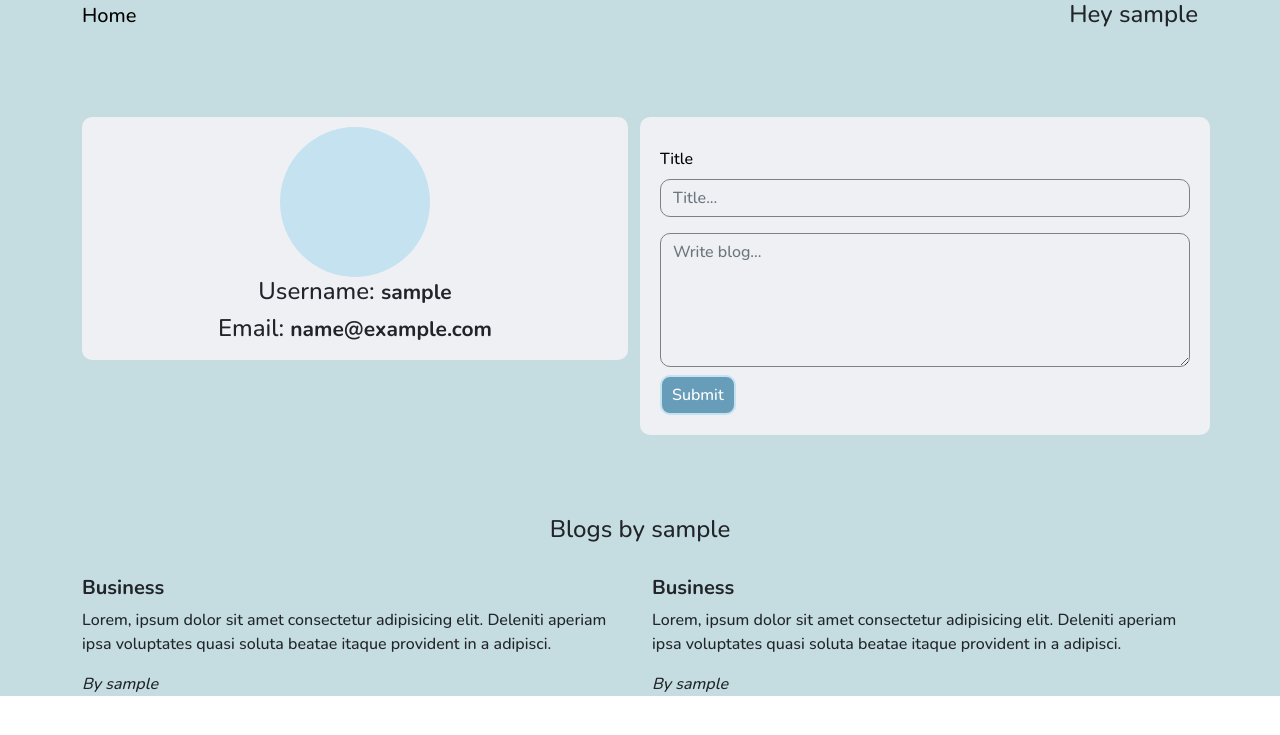
After one commit to Marcos8060/Blog, a Flask app: page /profile in a window 1280 px wide. The commit adds this page. Shown: the top 735 px of the page. Run offline with Flask 2, Linux system fonts and the light colour scheme; the visitor is signed in with stand-in values (Sample User, id 1); data comes from the database, SQL or seed files in the repository; data that the repository does not hold is empty.

Commit message:
created a user profile and styled it

```diff
--- a/app/models.py
+++ b/app/models.py
@@ -42,7 +42,7 @@ class Blog(db.Model):
     __tablename__ = 'blogs'
     id = db.Column(db.Integer,primary_key=True)
     title = db.Column(db.String(200))
-    blogs = db.Column(db.String(1500))
+    blogs = db.Column(db.String(5000))
     user_id = db.Column(db.Integer,db.ForeignKey('users.id'))
 
 
--- a/app/routes.py
+++ b/app/routes.py
@@ -24,7 +24,16 @@ mail = Mail(app)
 
 @app.route('/',methods=['GET','POST'])
 def index():
-    return render_template('index.html')
+    blog = Blog
+    if request.method == 'POST':
+        title = request.form['title']
+        blog = request.form['blog']
+        print(title,blog)
+        new_blog = Blog(title,blog,user_id=current_user.id)
+        db.session.add(new_blog)
+        db.session.commit()
+    blogs = Blog.query.all()
+    return render_template('index.html',blogs=blogs)
 
 @app.route('/signUp',methods=['GET','POST'])
 def register():
@@ -37,7 +46,7 @@ def register():
         db.session.add(user)
         db.session.commit()
         flash(f'Welcome to BlogHub to proceed, kindly login',category='success')
-        return redirect('blogs')
+        return redirect('profile')
     if form.errors != {}:
         for error_message in form.errors.values():
             flash(f'There was an error with creating a user: {error_message}',category='danger')
@@ -56,9 +65,9 @@ def login():
             flash('Username and password do not match! Please try again',category='danger')
     return render_template('login.html',form=form)
 
-@app.route('/blogs',methods=['GET','POST'])
+@app.route('/profile',methods=['GET','POST'])
 @login_required
-def blogs():
+def profile():
     blog = Blog
     if request.method == 'POST':
         title = request.form['title']
@@ -68,4 +77,4 @@ def blogs():
         db.session.add(new_blog)
         db.session.commit()
     blogs = Blog.query.all()
-    return render_template('blog.html',blogs=blogs)
+    return render_template('profile.html',blogs=blogs)
--- a/app/static/style.css
+++ b/app/static/style.css
@@ -54,8 +54,8 @@ body{
     justify-content: space-between;
 }
 .blog_head > img{
-    width: 60px;
-    height: 60px;
+    width: 40px;
+    height: 40px;
     border-radius: 999px;
 }
 .blog{
@@ -66,6 +66,31 @@ body{
     margin: 10px;
     width: 350px;
 }
+.blog_post{
+    background: #C5DDE0;
+}
+.blog_item{
+    background: #EEF0F4;
+    margin: auto;
+    padding: 20px;
+    margin-top: 10vh;
+    margin-bottom: 10vh;
+    color: black;
+    border-radius: 10px;
+}
+.blog_item > form > input{
+    background: transparent;
+}
+.blog_item > form > textarea{
+    background: transparent;
+}
+.blog_item > form > textarea:focus{
+    background: transparent;
+}
+.blog_item > form > input:focus{
+    background: transparent;
+}
+
 /* footer */
 footer{
     background: #679DB9;
@@ -116,10 +141,36 @@ footer{
     padding-left: 10px;
     padding-right: 10px;
 }
+.btn4{
+    background: #679DB9;
+    height: 40px;
+    border: 2px solid #C5E2F0;
+    color: white;
+    border-radius: 5px;
+    padding-left: 10px;
+    padding-right: 10px;
+}
 /* login */
 .login{
     background: #C5E2F0;
     height: 100vh;
+}
+/* profile */
+.profile{
+    background: #EEF0F4;
+    border-radius: 10px;
+    padding: 10px;
+    margin-top: 10vh;
+    display: flex;
+    flex-direction: column;
+    align-items: center;
+    justify-content: center;
+}
+.img_box{
+    background: #C5E2F0;
+    height: 150px;
+    width: 150px;
+    border-radius: 999px;
 }
 footer > div{
     display: flex;
--- /dev/null
+++ b/app/templates/profile.html
@@ -0,0 +1,44 @@
+{% extends 'base.html' %}
+
+{% block content %}
+<div class="blog_post">
+    <div class="blog_hero">
+        <div class="container">
+            <div class="d-flex align-items-center justify-content-between">
+                <h4><a href="{{url_for('index')}}" style="text-decoration: none;color: black;font-size: 20px;margin-top: 5vh;">Home</a></h4>
+                <h4>Hey {{current_user.username }}</h4>
+            </div>
+            <div class="row">
+                <div class="col-6">
+                    <div class="profile">
+                        <div class="img_box"></div>
+                        <h4>Username: <small style="font-weight: bold;">{{ current_user.username }}</small></h4>
+                        <h4>Email: <small style="font-weight: bold;">{{ current_user.email }}</small></h4>
+                    </div>
+                </div>
+                <div class="col-6 blog_item">
+                    <form action="" method="POST" class="post">
+                        <label for="title" class="form-label" style="color: black;">Title</label>
+                        <input type="text" name="title" class="form-control" placeholder="Title..." required>
+                        <textarea name="blog" id="" cols="30" rows="5" placeholder="Write blog..." class="form-control mt-3" required></textarea>
+                        <button type="submit" class="btn3 mt-2">Submit</button>
+                    </form>
+                </div>
+            </div>
+            <div class="row">
+                <h4 class="text-center">Blogs by {{ current_user.username }}</h4>
+                <div class="col-6 mt-4">
+                    <h5 style="font-weight: bold;">Business</h5>
+                    <p>Lorem, ipsum dolor sit amet consectetur adipisicing elit. Deleniti aperiam ipsa voluptates quasi soluta beatae itaque provident in a adipisci.</p>
+                    <i>By {{current_user.username}}</i>
+                </div>
+                <div class="col-6 mt-4">
+                    <h5 style="font-weight: bold;">Business</h5>
+                    <p>Lorem, ipsum dolor sit amet consectetur adipisicing elit. Deleniti aperiam ipsa voluptates quasi soluta beatae itaque provident in a adipisci.</p>
+                    <i>By {{current_user.username}}</i>
+                </div>
+            </div>
+        </div>
+    </div>
+</div>
+{% endblock %}
```
Also changed, not shown: app/templates/blog.html (deleted, +0 -14 lines), app/templates/index.html (+9 -29 lines), app/static/Images/seat.jpg (added).
